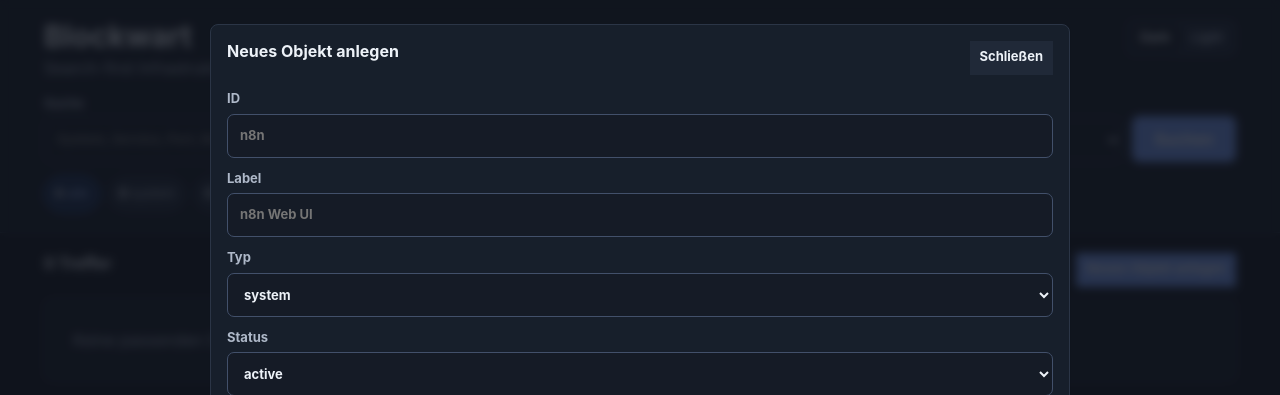
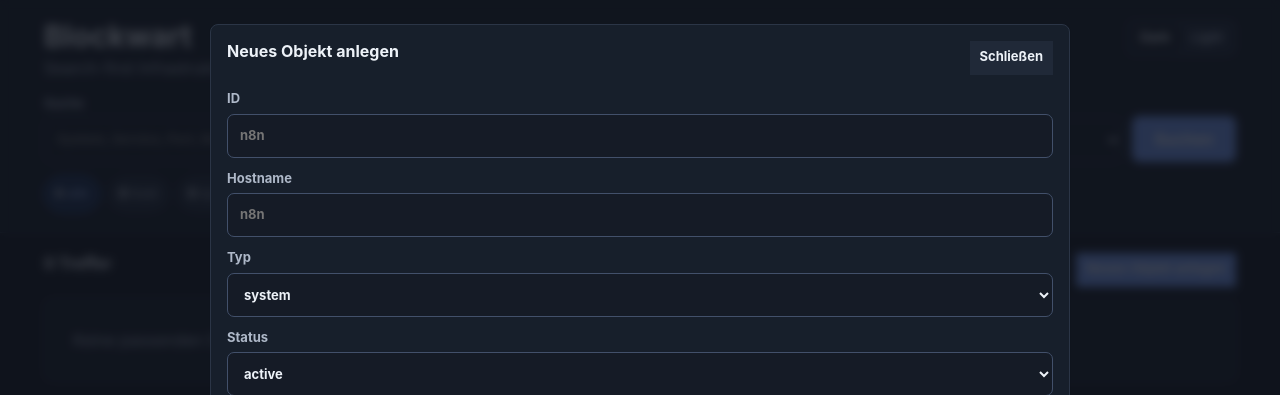
Before and after one commit to reisball/blockwart, a FastAPI app: page /?create=1 in a window 1280 px wide. Shown: the top 395 px of the page. Run offline with FastAPI, Linux system fonts and the light colour scheme; data that the repository does not hold is empty.

Commit message:
TASK-035: derive labels from hostname and add host kind

```diff
--- a/src/blockwart/schemas/catalog.py
+++ b/src/blockwart/schemas/catalog.py
@@ -7,6 +7,7 @@ from blockwart.domain.references import TypedReference
 from blockwart.domain.security import find_secret_violations
 
 ObjectKind = Literal[
+    "host",
     "system",
     "netzwerk",
     "service",
@@ -15,9 +16,9 @@ ObjectKind = Literal[
     "decision",
     "project",
 ]
-PublicObjectKind = Literal["system", "netzwerk", "service"]
+PublicObjectKind = Literal["host", "system", "netzwerk", "service"]
 ObjectStatus = Literal["active", "inactive", "deleted"]
-PUBLIC_OBJECT_KINDS: tuple[PublicObjectKind, ...] = ("system", "netzwerk", "service")
+PUBLIC_OBJECT_KINDS: tuple[PublicObjectKind, ...] = ("host", "system", "netzwerk", "service")
 OBJECT_STATUSES: tuple[ObjectStatus, ...] = ("active", "inactive", "deleted")
 
 REFERENCE_TARGETS = {
@@ -30,7 +31,7 @@ REFERENCE_TARGETS = {
     "related_runbooks": {"runbook"},
 }
 
-DEPENDENCY_TARGETS = {"system", "netzwerk", "service"}
+DEPENDENCY_TARGETS = {"host", "system", "netzwerk", "service"}
 CREDENTIAL_PROVIDERS = {"vaultwarden", "secrets_json", "env_file", "local_file", "external"}
 CREDENTIAL_ACCESS_TYPES = {"ssh", "web", "api", "database", "smb", "sudo", "token", "other"}
 RUNBOOK_RISK_LEVELS = {"read-only", "safe-change", "disruptive", "destructive"}
@@ -284,7 +285,7 @@ class CatalogObjectIn(BaseModel):
     def validate_catalog_data(self) -> "CatalogObjectIn":
         if "schema_version" in self.data and self.data["schema_version"] != 1:
             raise ValueError("data.schema_version must be 1")
-        if self.kind == "system":
+        if self.kind in {"host", "system"}:
             _validate_system_data(self.data)
         elif self.kind == "netzwerk":
             _validate_network(self.data)
--- a/src/blockwart/ui/routes.py
+++ b/src/blockwart/ui/routes.py
@@ -132,7 +132,8 @@ def save_object(
     session: Annotated[Session, Depends(get_session)],
     object_id: Annotated[str, Form()],
     kind: Annotated[str, Form()],
-    label: Annotated[str, Form()],
+    label: Annotated[str | None, Form()] = None,
+    hostname: Annotated[str | None, Form()] = None,
     status: Annotated[str, Form()] = "active",
     summary: Annotated[str, Form()] = "",
     data_json: Annotated[str, Form()] = "{}",
@@ -143,7 +144,8 @@ def save_object(
     form = {
         "id": object_id,
         "kind": kind,
-        "label": label,
+        "label": label or "",
+        "hostname": hostname or "",
         "status": status,
         "summary": summary,
         "data_json": data_json,
@@ -154,6 +156,17 @@ def save_object(
     try:
         data = json.loads(data_json or "{}")
         _reject_secret_shaped_form_data(data)
+        primary_hostname = (hostname or label or object_id).strip()
+        if primary_hostname:
+            network = dict(data.get("network") if isinstance(data.get("network"), Mapping) else {})
+            existing_hostnames = network.get("hostnames")
+            hostname_values = (
+                [str(value) for value in existing_hostnames]
+                if isinstance(existing_hostnames, list)
+                else []
+            )
+            network["hostnames"] = [primary_hostname, *hostname_values[1:]]
+            data["network"] = network
         hosted_on_system_id = hosted_on_system_id.strip()
         relation_target_ref = relation_target_ref.strip()
         if hosted_on_system_id and not relation_target_ref:
@@ -175,7 +188,7 @@ def save_object(
         payload = CatalogObjectIn(
             id=object_id,
             kind=kind,
-            label=label,
+            label=primary_hostname or object_id,
             status=status or "active",
             summary=summary or None,
             data=data,
@@ -249,7 +262,7 @@ def update_object(
     request: Request,
     object_id: str,
     session: Annotated[Session, Depends(get_session)],
-    label: Annotated[str, Form()],
+    label: Annotated[str | None, Form()] = None,
     kind: Annotated[str | None, Form()] = None,
     status: Annotated[str, Form()] = "active",
     summary: Annotated[str, Form()] = "",
@@ -265,6 +278,7 @@ def update_object(
         data = _editable_data_copy(
             existing_object.data if data_json is None else json.loads(data_json or "{}")
         )
+        primary_hostname = None
         if hostname is not None:
             network = dict(data.get("network") if isinstance(data.get("network"), Mapping) else {})
             existing_hostnames = network.get("hostnames")
@@ -294,7 +308,7 @@ def update_object(
         payload = CatalogObjectIn(
             id=object_id,
             kind=kind or existing_object.kind,
-            label=label,
+            label=primary_hostname or label or existing_object.label,
             status=status or "active",
             summary=summary or None,
             data=data,
@@ -495,6 +509,7 @@ def _empty_form() -> dict[str, str]:
         "id": "",
         "kind": "system",
         "label": "",
+        "hostname": "",
         "status": "active",
         "summary": "",
         "data_json": SAFE_DATA_JSON_FALLBACK,
--- a/src/blockwart/ui/templates/index.html
+++ b/src/blockwart/ui/templates/index.html
@@ -72,8 +72,8 @@
                 <label>ID
                   <input name="object_id" value="{{ form.id }}" placeholder="n8n" autocomplete="off" spellcheck="false" required />
                 </label>
-                <label>Label
-                  <input name="label" value="{{ form.label }}" placeholder="n8n Web UI" autocomplete="off" required />
+                <label>Hostname
+                  <input name="hostname" value="{{ form.hostname or form.label }}" placeholder="n8n" autocomplete="off" required />
                 </label>
                 <label>Typ
                   <select name="kind">
@@ -125,7 +125,13 @@
               <a class="object-row" href="/objects/{{ object.id }}">
                 <div class="kind">{{ object.kind }}<br /><span class="status">{{ object.status }}</span></div>
                 <div>
-                  <div class="label">{{ object.label }}</div>
+                  <div class="label">
+                    {% if object.data.network and object.data.network.hostnames %}
+                      {{ object.data.network.hostnames|first }}
+                    {% else %}
+                      {{ object.label }}
+                    {% endif %}
+                  </div>
                   <div class="summary">{{ object.summary or object.id }}</div>
                   <div class="badges">
                     {% if object.data.network and object.data.network.addresses %}
```
Also changed, not shown: src/blockwart/ui/templates/object_detail.html (+5 -18 lines), tests/test_ui.py (+6 -3 lines).
